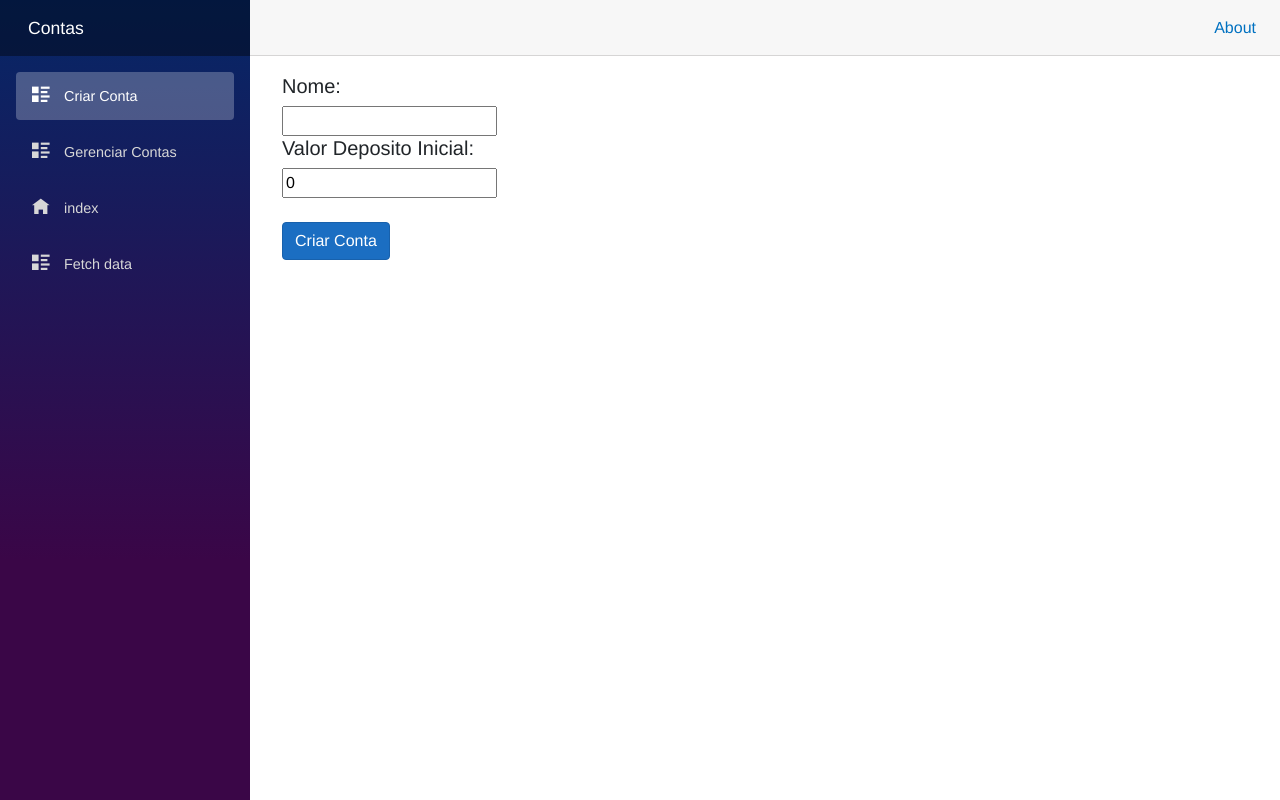
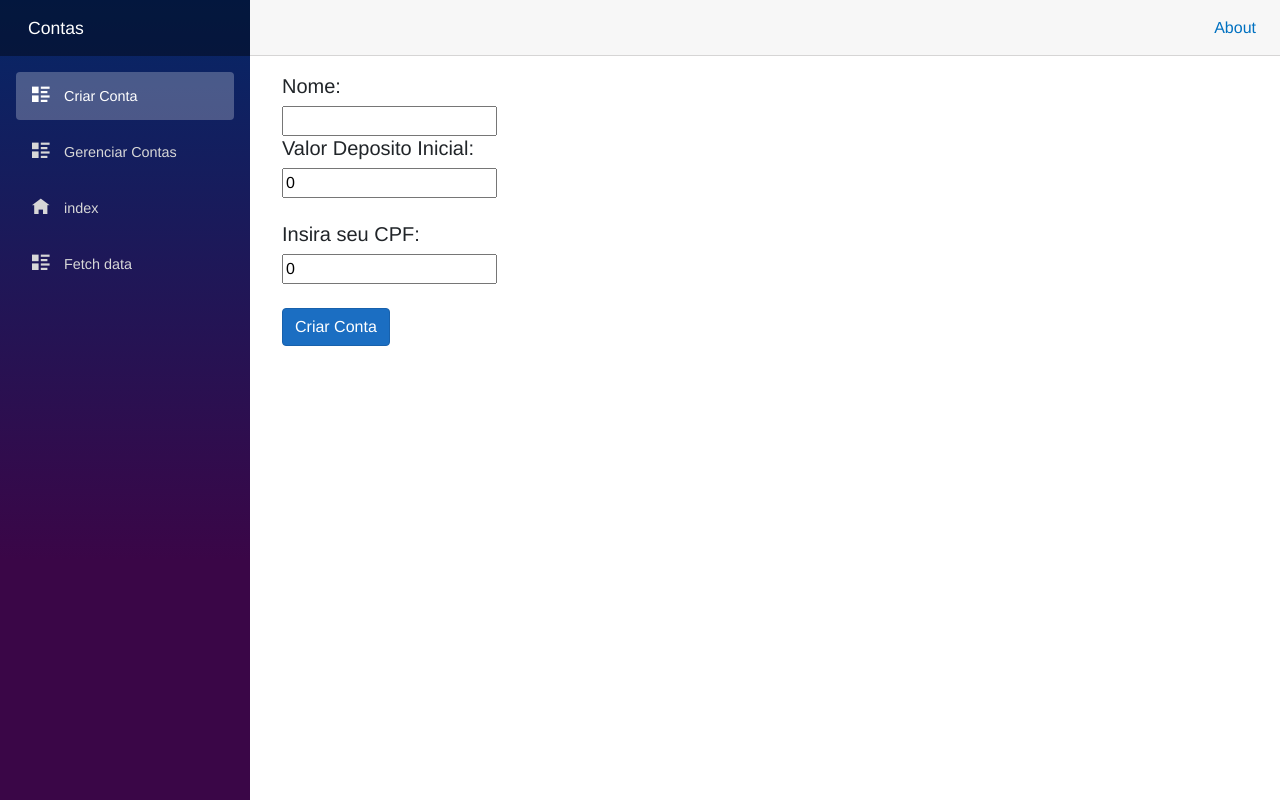
Before and after one commit to sd1vaz/TrabalhoAvaliativo, an ASP.NET Core app: page /cadastro in a window 1280 px wide. Run offline with ASP.NET Core 8, Linux system fonts and the light colour scheme; style sheets or scripts are compiled from the project's sources.

Commit message:
cacete de agulha

```diff
--- a/Contas/LibClasses/Carteira.cs
+++ b/Contas/LibClasses/Carteira.cs
@@ -15,6 +15,7 @@ namespace Contas.LibClasses
         }
         public string Dono { get; set; }
         public int ID { get; set; }
+        public double CPF { get; set; }
         private static int _IDAtual = 0;
 
         public Carteira()
--- a/Contas/Pages/CriarCarteira.razor
+++ b/Contas/Pages/CriarCarteira.razor
@@ -7,17 +7,20 @@
 
 <input type="text" @bind=nome/>
 <h5>Valor Deposito Inicial:</h5>
+<input type="text" @bind="valor" maxlength="100" />
+<br><br>
 
-<input type="text" @bind=valor/>
+<h5>Insira seu CPF:</h5>
+<input type="text" @bind="CPF" maxlength="100" />
 <br><br>
-<button class="btn btn-primary" @onclick="CriarConta">
-    Criar Conta</button>
+<button class="btn btn-primary" @onclick="CriarConta">Criar Conta</button>
 
     <br><br>
     <h1>@mensagem</h1>
 
 
 @code {
+    private double CPF;
     private string nome;
     private double valor;
     private string mensagem="";
@@ -25,11 +28,12 @@
     {
         Carteira novaConta = new Carteira();
         novaConta.Dono = nome;
+        novaConta.CPF = CPF;
         novaConta.Depositar(valor);
         dados.ListaDados.Add(novaConta);
-        mensagem = $"Carteira Criada com Sucesso ({nome} Saldo:{valor} ID:{novaConta.ID})";
+        mensagem = $"Carteira Criada com Sucesso ({nome} Saldo:{valor} ID:{novaConta.ID} CPF: {CPF})";
         nome = "";
         valor = 0;
-
+        CPF = 0;
     }
 }
--- a/Contas/Pages/ListarCarteiras.razor
+++ b/Contas/Pages/ListarCarteiras.razor
@@ -10,6 +10,7 @@
         <h5>
             Carteira: @carteira.Dono
             Saldo: @carteira.Saldo
+            CPF: @carteira.CPF
         </h5>
         <button @onclick="() => AbrirTela(carteira.Dono)">
             Acessar
--- a/Contas/Shared/Transferencia.razor
+++ b/Contas/Shared/Transferencia.razor
@@ -1,7 +1,7 @@
 @inject DadosCarteiras dados
 
 <h3>Transferencia</h3>
-@if (transferenciaOk is null || transferenciaOk == false)
+@if (transferenciaOk is null )
 {
     <p>Conta Destino</p>
 <input type="text" @bind=contaDestino/>
@@ -9,14 +9,17 @@
 <p>Valor da Transferencia</p>
 <input type="number" @bind=ValorTransferencia/>
 <br><br>
-<button @onclick=Transferir > Confirma Transferencia</button>
+<button @onclick=CONFIRMARCPF> Confirma Transferencia</button>
 }
 
-@if (transferenciaOk is not null )
+@if (transferenciaOk is not null || CPFok is not null)
 {
-    @if (transferenciaOk != false)
+    @if (CPFok != false)
     {
+    <button @onclick=Transferir>transferir</button>
 
+        @if (ValorTransferencia < 1000)
+        {
             <h1>transferencia Realizada com sucesso!</h1>
             <p>Resumo</p>
             <br>
@@ -24,10 +27,17 @@
             <br>
             <p>Valor: @ValorTransferencia</p>
             <br>
-            <p>Data: @DateTime.Now.ToLongDateString() </p>
+            <p>Data: @DateTime.Now.ToLongDateString()</p>
+        }
+        else if(ValorTransferencia>=1000)
+        {
+            <p>Confirme os 3 primeiros digitos de seu cpf :</p>
+            <input type = "number" @bind=CPFconfirmacao />
+            <button @onclick=Transferir>confirmar</button>
+        }
+
 
     }
-
     else
     {
         <h1>Erro! não foi possivel realizar está operação</h1>
@@ -35,18 +45,40 @@
 }
 
 @code {
-    [Parameter]
-    public Carteira Conta { get; set; }
-    bool? transferenciaOk = null;
-    string contaDestino;
-    double ValorTransferencia;
+        [Parameter]
+        public Carteira Conta { get; set; }
+        bool? transferenciaOk = null;
+        string contaDestino;
+        double ValorTransferencia;
+        int CPFconfirmacao;
+        bool? CPFok = null;
+        int CPF;
 
+        public void CONFIRMARCPF()
+        {
+            string confirmaCPF = Convert.ToString(CPFconfirmacao);
+            string ContaCPF = Convert.ToString(Conta.CPF);
+            if(ValorTransferencia<1000)
+            {
+                CPFok = true;
+            }
+
+                else if (ValorTransferencia>=1000 && confirmaCPF == ContaCPF.Substring(0, 2))
+                {
+                    CPFok = true;
+                }
+                else
+                {
+                    CPFok = false;
+                }
+
+        }
     public void Transferir()
     {
         Carteira destino = dados.ListaDados.FirstOrDefault(c => c.Dono == contaDestino);
         if (destino is not null)
         {
-            if (ValorTransferencia <= Conta.Saldo)
+            if (ValorTransferencia <= Conta.Saldo && CPFok == true )
             {
                 transferenciaOk = true;
                 Conta.Transferir(destino, ValorTransferencia);
@@ -59,8 +91,5 @@
             }
         }
 
-
-
     }
-
 }
--- a/Contas/Shared/saque.razor
+++ b/Contas/Shared/saque.razor
@@ -36,7 +36,7 @@
     double Valorsaque;
     DateTime hora = DateTime.Now;
     TimeSpan HoraInicial = new TimeSpan(8, 0, 0);
-    TimeSpan Horafinal = new TimeSpan(13, 0, 0);
+    TimeSpan Horafinal = new TimeSpan(18, 0, 0);
 
     public void sacarOK()
     {
```
